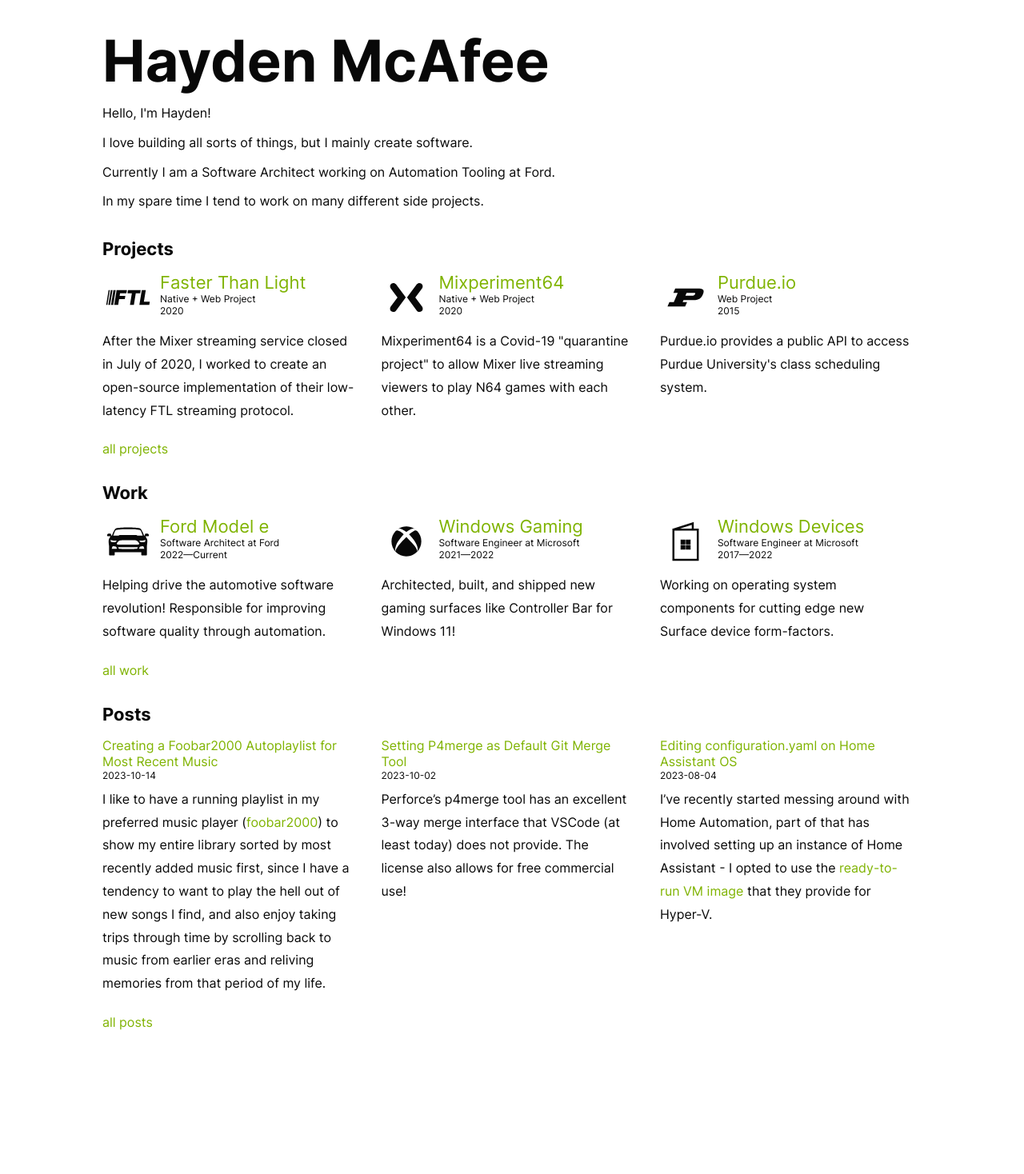
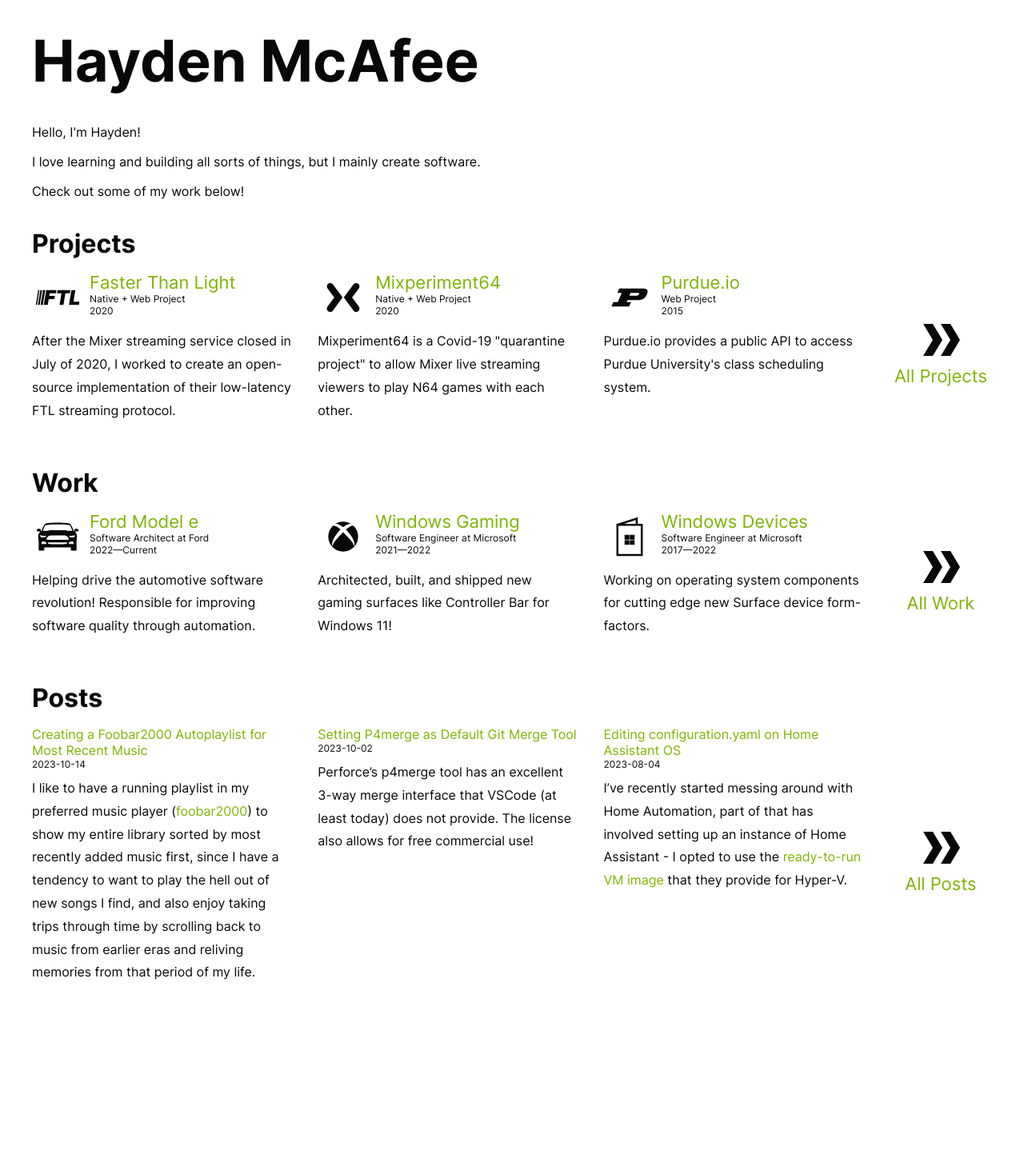
Before and after one commit to haydenmc/haydenmc.github.io, a Jekyll site: the page built from index.html, in a window 1280 px wide. Shown: the whole page at 80% size. Built offline with Jekyll 4.4.1, drawn with Linux system fonts in a browser that asks for light colours; after the commit the page ends 1434 px from its top, so only the background shows below that.

Commit message:
Slight layout changes to make 'more' links prominent

```diff
--- a/_sass/main.scss
+++ b/_sass/main.scss
@@ -11,6 +11,12 @@
         opacity: 0;
     }
 }
+
+$fontSizeHuge: 72px;
+$fontSizeLarge: 32px;
+$fontSizeNormal: 16px;
+$fontSizeSmall: 12px;
+$mobileBreakpoint: 800px;
 
 // Declare dark theme first, just in case browser doesn't support
 // prefers-color-scheme media query
@@ -64,7 +70,7 @@
 
 time {
     display: block;
-    font-size: 12px;
+    font-size: $fontSizeSmall;
     font-weight: 400;
 }
 
@@ -114,18 +120,18 @@
     flex-direction: column;
     align-items: center;
     font-family: "Inter var", "Segoe UI", Tahoma, Geneva, Verdana, sans-serif;
-    font-size: 16px;
+    font-size: $fontSizeNormal;
     color: var(--foreground-color);
     background-color: var(--background-color);
 
-    @media (min-width: 640px)
+    @media (min-width: $mobileBreakpoint)
     {
         margin: 32px;
     }
 
     > main {
         width: 100%;
-        max-width: 1024px;
+        max-width: 1200px;
         padding-bottom: 20vh;
 
         h2, h3 {
@@ -135,12 +141,12 @@
         > header {
             > h2 {
                 margin: 0;
-                font-size: 14px;
+                font-size: $fontSizeNormal;
                 font-weight: 500;
             }
             > h1 {
                 margin: 0;
-                font-size: 72px;
+                font-size: $fontSizeHuge;
                 font-weight: 700;
             }
         }
@@ -148,8 +154,9 @@
         > section {
             &:first-child {
                 > header {
-                    font-size: 72px;
+                    font-size: $fontSizeHuge;
                     font-weight: 700;
+                    margin-bottom: 32px;
                 }
             }
 
@@ -158,7 +165,7 @@
             }
 
             > header {
-                font-size: 22px;
+                font-size: $fontSizeLarge;
                 font-weight: 700;
             }
 
@@ -169,7 +176,7 @@
                 display: flex;
                 flex-direction: row;
                 flex-wrap: wrap;
-                @media (max-width: 640px)
+                @media (max-width: $mobileBreakpoint)
                 {
                     flex-direction: column;
                 }
@@ -179,9 +186,9 @@
                     width: calc(100% - 32px);
                     margin: 16px;
 
-                    @media (min-width: 640px)
+                    @media (min-width: $mobileBreakpoint)
                     {
-                        width: calc(33% - 32px);
+                        width: calc(29% - 32px);
                     }
 
                     > header {
@@ -200,6 +207,32 @@
                                     font-size: 22px;
                                 }
                             }
+                        }
+                    }
+                }
+
+                > li:last-child {
+                    display: flex;
+                    align-items: center;
+
+                    @media (min-width: $mobileBreakpoint)
+                    {
+                        width: calc(13% - 32px);
+                    }
+
+                    a {
+                        display: flex;
+                        flex-grow: 1;
+                        height: 100%;
+                        align-items: center;
+                        justify-content: center;
+                        text-align: center;
+                        font-size: 22px;
+                        flex-direction: column;
+
+                        @media (max-width: $mobileBreakpoint)
+                        {
+                            flex-direction: row-reverse;
                         }
                     }
                 }
--- a/assets/js/pageTransitions.js
+++ b/assets/js/pageTransitions.js
@@ -47,7 +47,7 @@
 function onLinkClicked(event)
 {
     event.preventDefault();
-    var target = event.target;
+    var target = event.currentTarget;
     var link = target.href;
     loadPage(link, true);
 }
--- a/index.html
+++ b/index.html
@@ -5,9 +5,8 @@
     <section>
         <header>Hayden McAfee</header>
         <p>Hello, I'm Hayden!</p>
-        <p>I love building all sorts of things, but I mainly create software.</p>
-        <p>Currently I am a Software Architect working on Automation Tooling at Ford.</p>
-        <p>In my spare time I tend to work on many different side projects.</p>
+        <p>I love learning and building all sorts of things, but I mainly create software.</p>
+        <p>Check out some of my work below!</p>
     </section>
 
     <section>
@@ -29,10 +28,13 @@
                 <p>{{ project.description }}</p>
             </li>
             {% endfor %}
+            <li>
+                <a href="{% link projects.html %}">
+                    {% include svg/doublechevron.svg %}
+                    <div>All Projects</div>
+                </a>
+            </li>
         </ul>
-        {% if site.projects.size > 3 %}
-            <a href="{% link projects.html %}">all projects</a>
-        {% endif %}
     </section>
 
     <section>
@@ -54,10 +56,13 @@
                 <p>{{ work.description }}</p>
             </li>
             {% endfor %}
+            <li>
+                <a href="{% link work.html %}">
+                    {% include svg/doublechevron.svg %}
+                    <div>All Work</div>
+                </a>
+            </li>
         </ul>
-        {% if site.work.size > 3 %}
-            <a href="{% link work.html %}">all work</a>
-        {% endif %}
     </section>
 
     <section>
@@ -70,9 +75,12 @@
                     {{ post.excerpt }}
                 </li>
             {% endfor %}
+            <li>
+                <a href="{% link posts.html %}">
+                    {% include svg/doublechevron.svg %}
+                    <div>All Posts</div>
+                </a>
+            </li>
         </ul>
-        {% if site.posts.size > 3 %}
-            <a href="{% link posts.html %}">all posts</a>
-        {% endif %}
     </section>
 </main>
```
Also changed, not shown: _includes/svg/doublechevron.svg (added).
